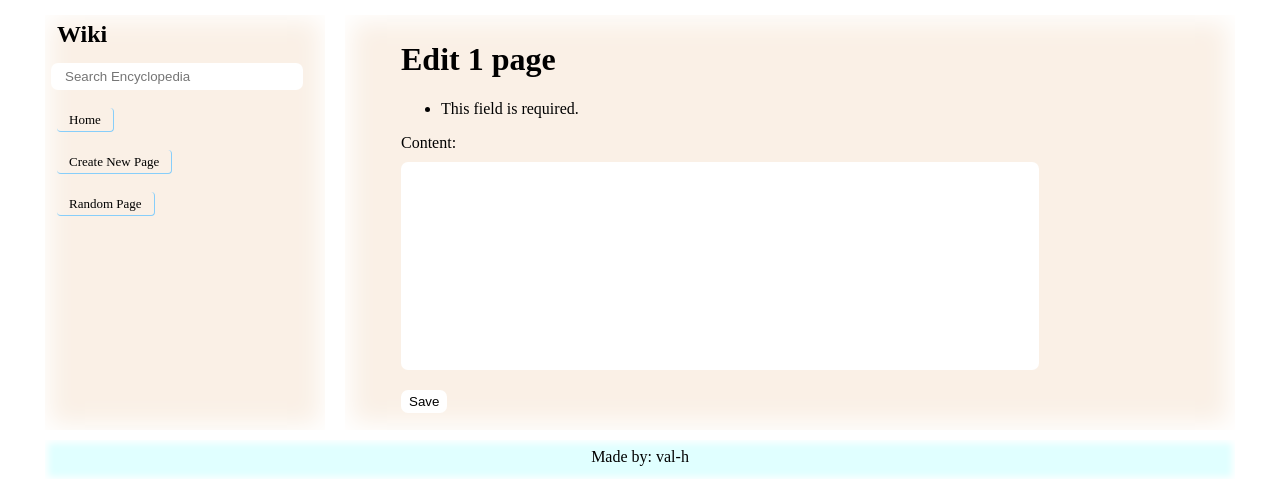
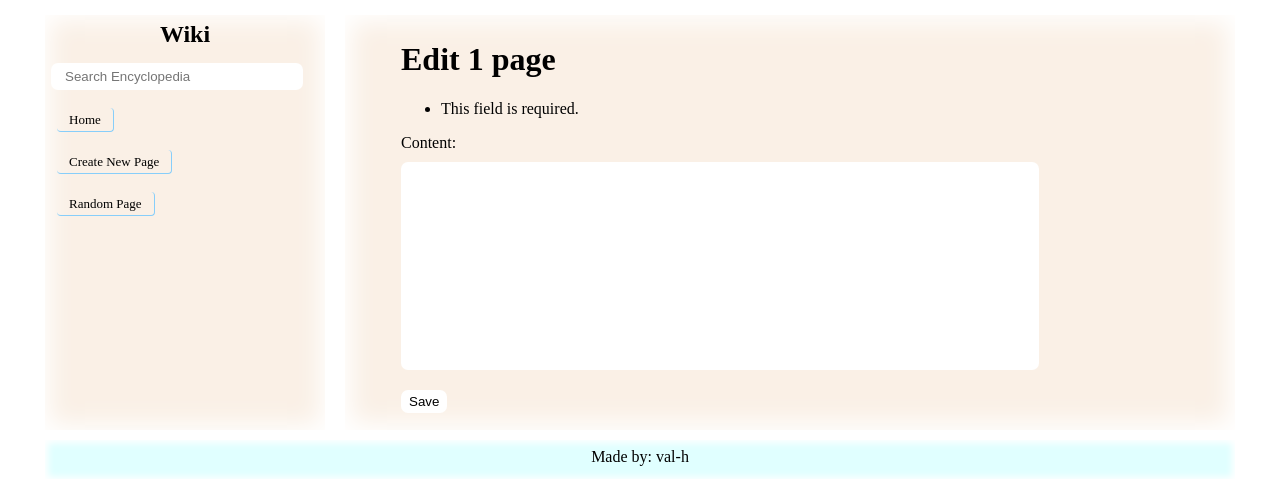
Before and after one commit to val-h/cs50w-prj-1, a Django app: page /edit_page/1 in a window 1280 px wide. Shown: the top 479 px of the page. Run offline with Django 3.2, Linux system fonts and the light colour scheme; some libraries are stand-ins or nearby versions.

Commit message:
final touches to the project, right before recording

```diff
--- a/wiki/encyclopedia/templates/encyclopedia/layout.html
+++ b/wiki/encyclopedia/templates/encyclopedia/layout.html
@@ -14,7 +14,7 @@
                 Placeholder
             </div> -->
             <div id="nav-grid">
-                <h2>Wiki</h2>
+                <h2 style="text-align: center;">Wiki</h2>
                 <form action="{% url 'encyclopedia:search_page' %}" method="POST">
                     {% csrf_token %}
                     <input id="search" type="text" name="q" placeholder="Search Encyclopedia">
--- a/wiki/encyclopedia/templates/encyclopedia/search.html
+++ b/wiki/encyclopedia/templates/encyclopedia/search.html
@@ -8,8 +8,6 @@
             <a href="{% url 'encyclopedia:wiki_page' entry %}">{{ entry }}</a>
         </div>
     {% empty %}
-        <!-- Specificly said that an error page should be shown
-        and i am keeping this because it might be needed for tests -->
         <h3 style="text-align: center; margin-top: 100px; font-size: 36px;">
             No Results found!
         </h3>
--- a/wiki/encyclopedia/views.py
+++ b/wiki/encyclopedia/views.py
@@ -52,7 +52,7 @@ def search_page(request):
             return render(request, 'encyclopedia/search.html', {'entries': matches})
         else:
             context={'title': request.POST['q']}
-            return render(request, 'encyclopedia/404.html')
+            return render(request, 'encyclopedia/404.html', context)
 
 def new_page(request):
     """New page for any user to create."""
```
Also changed, not shown: wiki/db.sqlite3 (added), wiki/entries/Python.md (line endings or trailing spaces).
